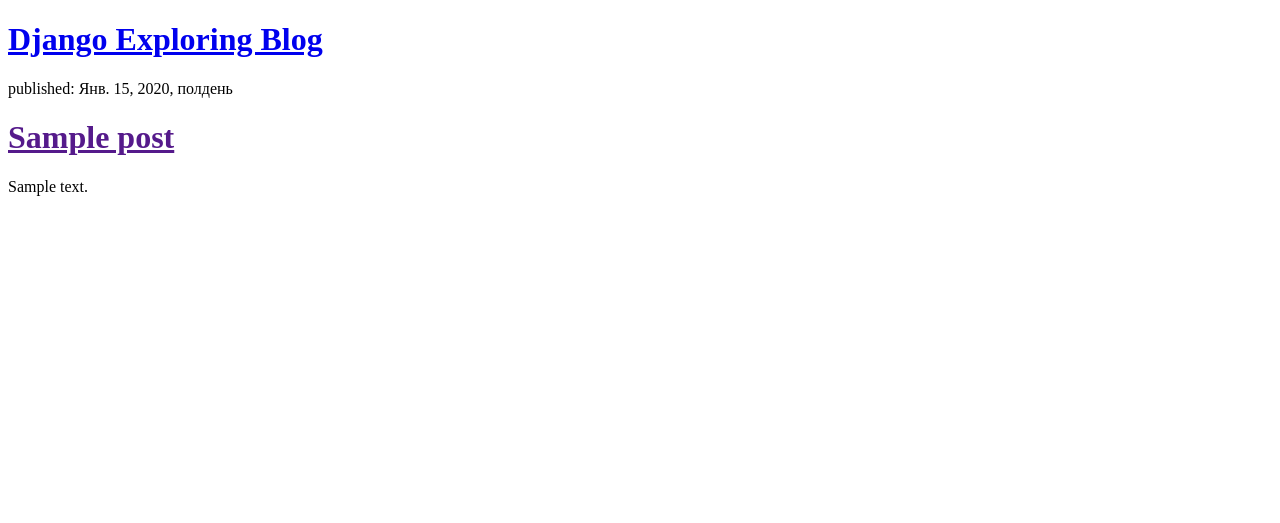
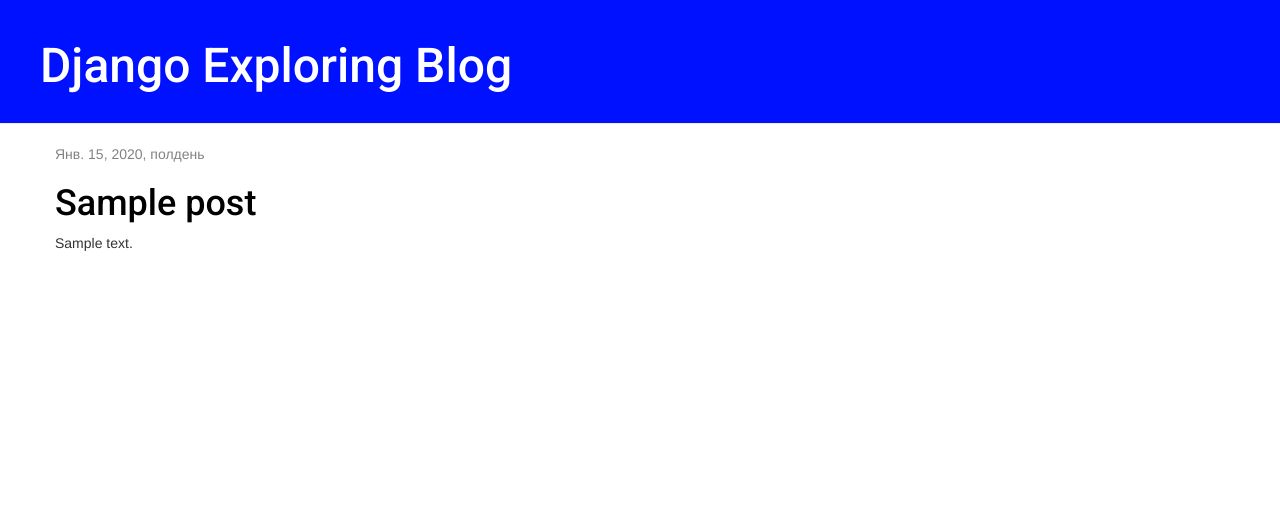
Before and after one commit to Vo-deev/my-first-blog, a Django app: page / in a window 1280 px wide. Shown: the top 523 px of the page. Run offline with Django 3.2, Linux system fonts and the light colour scheme; tables that the repository leaves empty hold one stand-in row (values such as "Sample post"); some libraries are stand-ins or nearby versions.

Commit message:
css imporoved

```diff
--- /dev/null
+++ b/blog/static/css/blog.css
@@ -0,0 +1,46 @@
+.page-header {
+    background-color: #0011ff;
+    margin-top: 0;
+    padding: 20px 20px 20px 40px;
+}
+
+.page-header h1, .page-header h1 a, .page-header h1 a:visited, .page-header h1 a:active {
+    color: #ffffff;
+    font-size: 36pt;
+    text-decoration: none;
+}
+
+.content {
+    margin-left: 40px;
+}
+
+h1, h2, h3, h4 {
+    font-family: 'Roboto', cursive;
+}
+
+.date {
+    color: #828282;
+}
+
+.save {
+    float: right;
+}
+
+.post-form textarea, .post-form input {
+    width: 100%;
+}
+
+.top-menu, .top-menu:hover, .top-menu:visited {
+    color: #ffffff;
+    float: right;
+    font-size: 26pt;
+    margin-right: 20px;
+}
+
+.post {
+    margin-bottom: 70px;
+}
+
+.post h1 a, .post h1 a:visited {
+    color: #000000;
+}
--- /dev/null
+++ b/blog/templates/blog/base.html
@@ -0,0 +1,24 @@
+<!DOCTYPE html>
+{% load static %}
+<html lang="en">
+<head>
+        <title>Django Exploring blog</title>
+        <link rel="stylesheet" href="//maxcdn.bootstrapcdn.com/bootstrap/3.2.0/css/bootstrap.min.css">
+        <link rel="stylesheet" href="//maxcdn.bootstrapcdn.com/bootstrap/3.2.0/css/bootstrap-theme.min.css">
+        <link href="https://fonts.googleapis.com/css2?family=Roboto:wght@500&display=swap" rel="stylesheet">
+        <link rel="stylesheet" href="{% static 'css/blog.css' %}">
+</head>
+    <body>
+        <div class="page-header">
+            <h1><a href="/">Django Exploring Blog</a></h1>
+        </div>
+            <div class="content container">
+                <div class="row">
+                    <div class="col-md-8">
+                        {% block content %}
+                        {% endblock %}
+                    </div>
+                </div>
+            </div>
+    </body>
+</html>
--- a/blog/templates/blog/post_list.html
+++ b/blog/templates/blog/post_list.html
@@ -1,19 +1,13 @@
-<!DOCTYPE html>
-<html lang="en">
-<head>
-        <title>Django Exploring blog</title>
-    </head>
-    <body>
-        <div>
-            <h1><a href="/">Django Exploring Blog</a></h1>
-        </div>
-        {% for post in posts %}
-        <div>
-            <p>published: {{ post.published_date }}</p>
+{% extends 'blog/base.html' %}
+
+{% block content %}
+    {% for post in posts %}
+        <div class="post">
+            <div class="date">
+                {{ post.published_date }}
+            </div>
             <h1><a href="">{{ post.title }}</a></h1>
             <p>{{ post.text|linebreaksbr }}</p>
-            </div>
-        {% endfor %}
-
-    </body>
-</html>
+        </div>
+    {% endfor %}
+{% endblock %}
```
